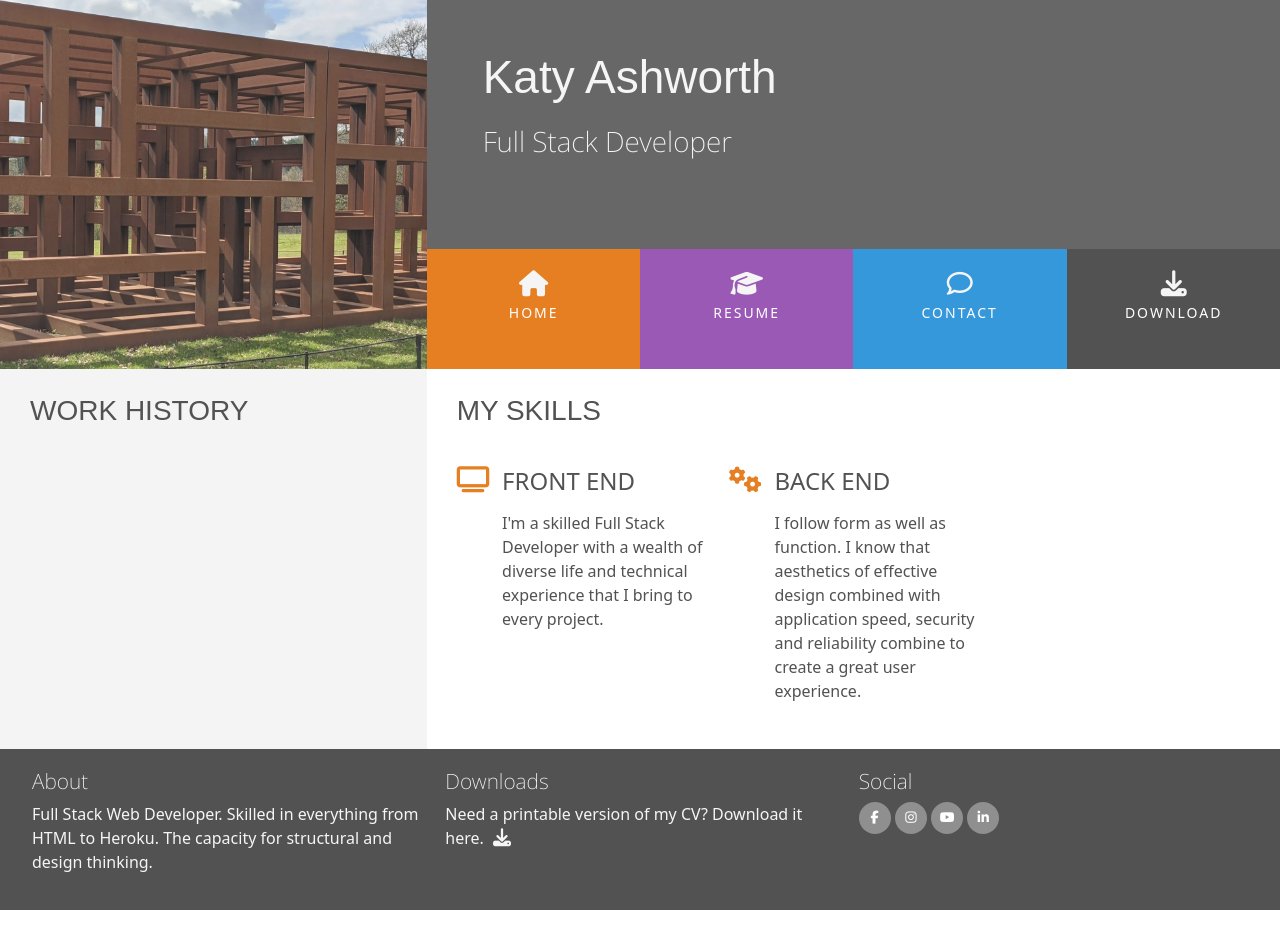
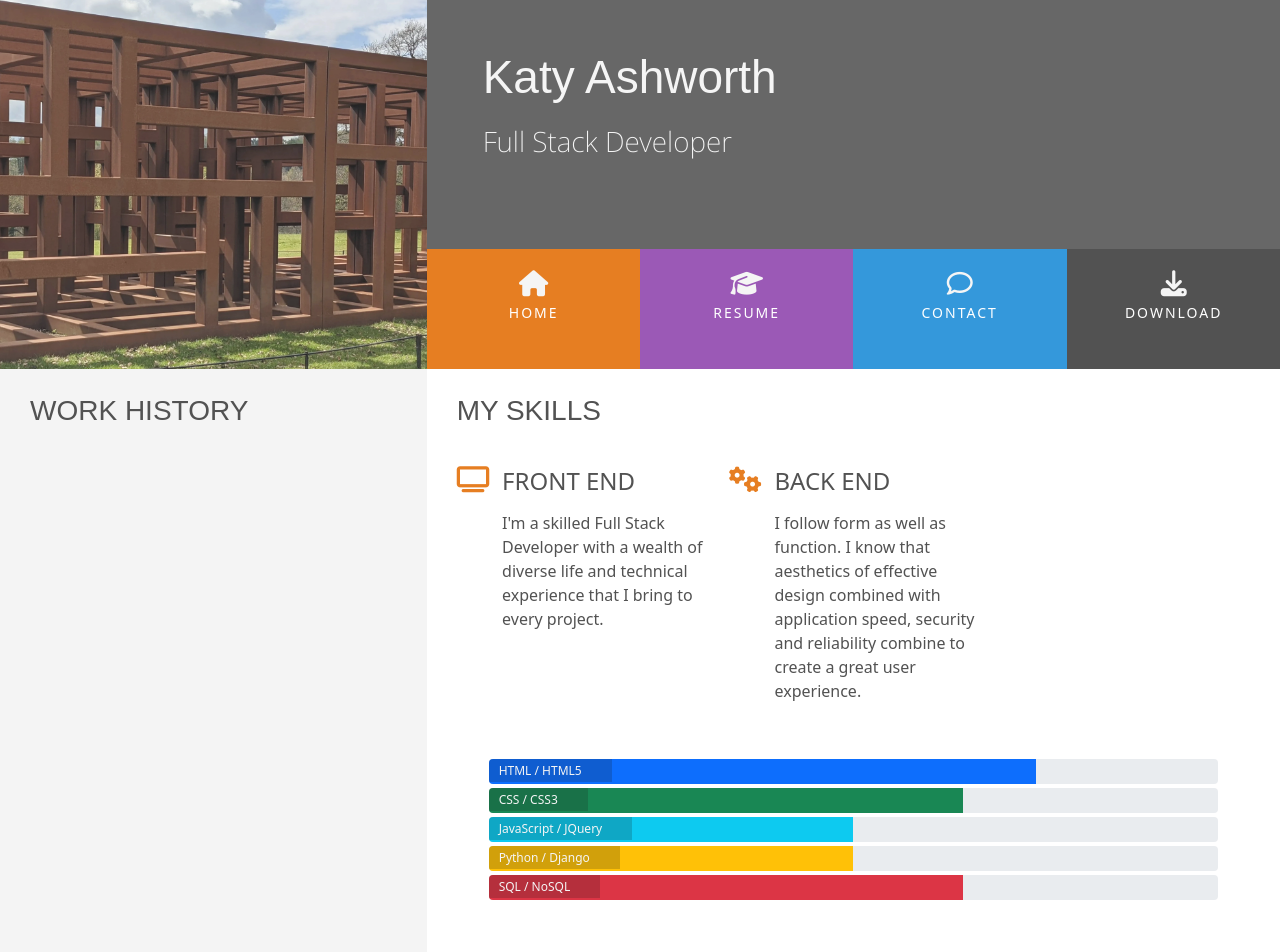
Before and after one commit to kash-dotcom/online-cv, a plain HTML site: page resume.html in a window 1280 px wide. Shown: the top 952 px of the page. Before the commit the page ends 910 px from the top, so only its background shows below. Drawn offline with nearby package versions, Linux system fonts and the light colour scheme.

Commit message:
Add skills progress bars

```diff
--- a/assests/css/style.css
+++ b/assests/css/style.css
@@ -35,10 +35,35 @@
     color: #525252;
 }
 
-
 .personal-info-item .key p {
     color: #525252;
 }
+
+/* .progress-html {
+    background-color: #e67e22;
+
+}
+
+.progress-css {
+    background-color: #9b59b6;
+}
+
+.progress-JavaScript {
+    background-color:#F0DB4F;
+
+}
+
+.progress-python {
+    background-color: #092e20;
+
+}
+
+.progress-sql {
+    background-color:#3498db;
+
+} */
+
+
 /* ---------------------------------- Special paddings/margins/text------------- */
 
 h1, h2, h3, h4 {
@@ -285,3 +310,23 @@ footer {
 .key {
     font-weight: 700;
 }
+/* ---------------------------------- Skills --------------------------------- */
+
+.progress {
+    position: relative;
+    height: 25px;
+    margin-bottom: 4px;
+}
+
+.progress-type {
+    position: absolute;
+    left: 0px;
+    font-weight: 400;
+    padding: 3px 30px 2px 10px;
+    color: whitesmoke;
+    background-color: rgba(25, 25, 25, 0.2);
+}
+
+.progress-section {
+    margin: 40px 20px;
+}
--- a/resume.html
+++ b/resume.html
@@ -93,8 +93,43 @@
                         </div>
                     </div>
                 </div>
-            </div>
+
+                <div class="row progress-section">
+                    <div class="col">
+                        <div class="progress">
+                            <div class="progress-bar progress-html" role="progressbar" aria-valuenow="75" aria-valuemin="0" aria-valuemax="100" style="width:75%;">
+                                <span class="sr-only">75% complete</span>
+                            </div>
+                            <span class="progress-type">HTML / HTML5</span>
+                        </div>
+                        <div class="progress">
+                            <div class="progress-bar bg-success progress-css" role="progressbar" aria-valuenow="65" aria-valuemin="0" aria-valuemax="100" style="width:65%;">
+                                <span class="sr-only">65% complete</span>
+                            </div>
+                            <span class="progress-type">CSS / CSS3</span>
+                        </div>
+                        <div class="progress">
+                            <div class="progress-bar bg-info progress-JavaScript" role="progressbar" aria-valuenow="50" aria-valuemin="0" aria-valuemax="100" style="width:50%;">
+                                <span class="sr-only">50% complete</span>
+                            </div>
+                            <span class="progress-type">JavaScript / JQuery</span>
+                        </div>
+                        <div class="progress">
+                            <div class="progress-bar bg-warning progress-python" role="progressbar" aria-valuenow="50" aria-valuemin="0" aria-valuemax="100" style="width:50%;">
+                                <span class="sr-only">50% complete</span>
+                            </div>
+                            <span class="progress-type">Python / Django</span>
+                        </div>
+                        <div class="progress">
+                            <div class="progress-bar bg-danger progress-sql" role="progressbar" aria-valuenow="65" aria-valuemin="0" aria-valuemax="100" style="width:65%;">
+                                <span class="sr-only">65% complete</span>
+                            </div>
+                            <span class="progress-type">SQL / NoSQL</span>
+                        </div>
+                    </div>
+                </div>
         </div>
+
     </section>
     <footer class="container-fluid">
         <div id="footer-details" class="row">
```
